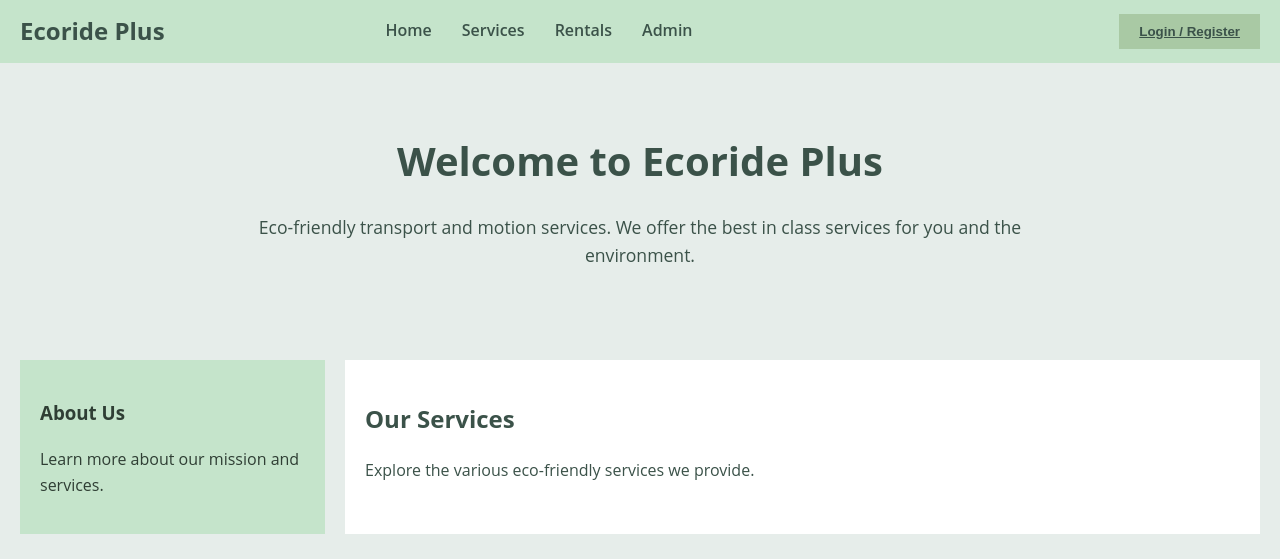
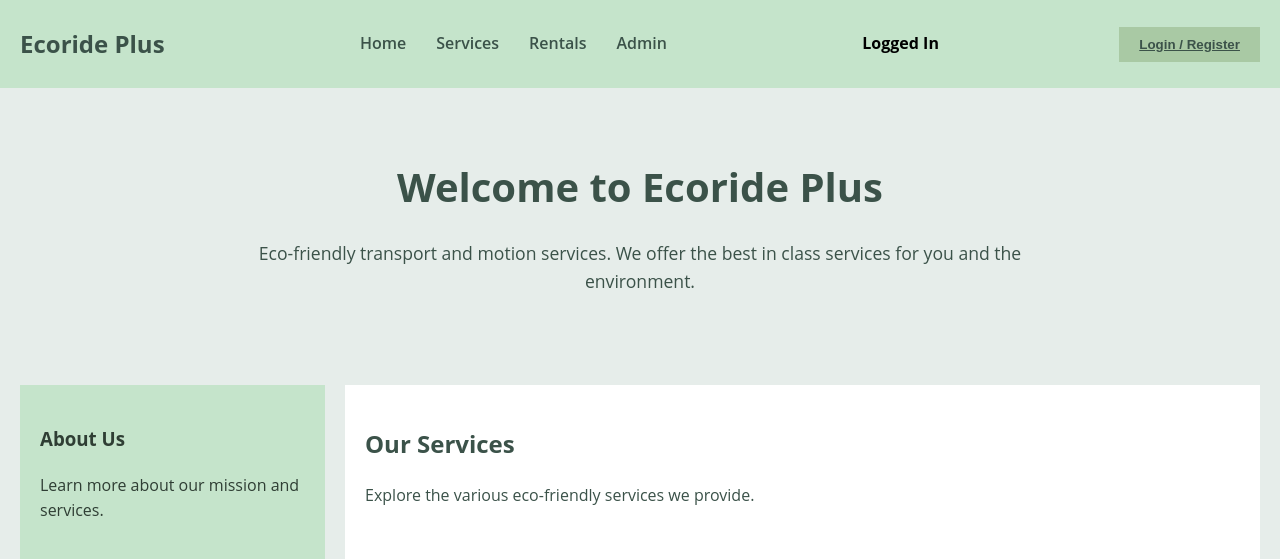
Before and after one commit to david7201/EcoRide, a PHP site: page /Index.php in a window 1280 px wide. Shown: the top 559 px of the page. Run offline with PHP 8.4, Linux system fonts and the light colour scheme; data that the repository does not hold is empty.

Commit message:
Update header.php

```diff
--- a/Public/header.php
+++ b/Public/header.php
@@ -151,7 +151,8 @@
       <li><a href="adminpage.php">Admin</a></li>
     </ul>
      <!-- Display welcome message -->
-     <h4><?php echo $welcome_message; ?></h4>
+     <h4><?php $welcome_message = "Logged In";
+         echo $welcome_message; ?></h4>
      <?php if (isset($_SESSION['username'])) { ?>
          <!-- If the User is logged in -->
          <!-- Add user-specific content here -->
```
